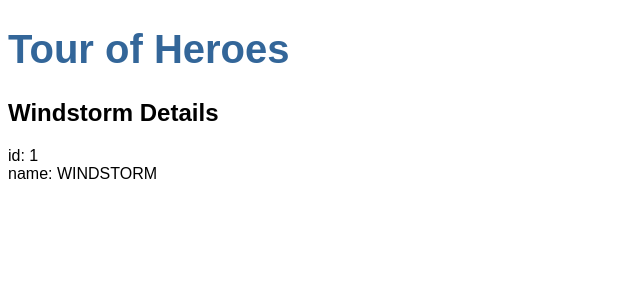
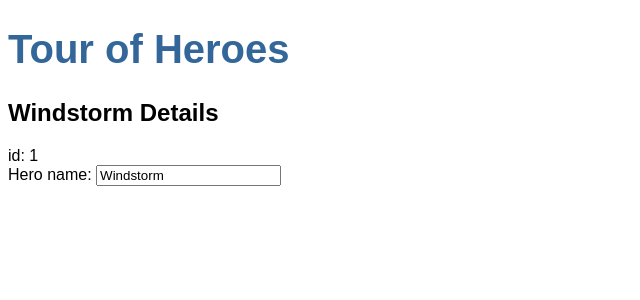
Before and after one commit to toshiaki-suzuki/angular-tour-of-heroes-not-stand-alone, an Angular app: page / in a window 1280 px wide. Shown: the top 300 px of the page, without its empty margins (0-640 px from the left). Built offline with nearby package versions, Linux system fonts and the light colour scheme.

Commit message:
bind hero name

```diff
--- a/src/app/app.module.ts
+++ b/src/app/app.module.ts
@@ -4,6 +4,7 @@
 import { AppRoutingModule } from './app-routing.module';
 import { AppComponent } from './app.component';
 import { HeroesComponent } from './heroes/heroes.component';
+import { FormsModule } from '@angular/forms'; // <-- NgModel lives here
 
 @NgModule({
   declarations: [
@@ -12,7 +13,8 @@
   ],
   imports: [
     BrowserModule,
-    AppRoutingModule
+    AppRoutingModule,
+    FormsModule
   ],
   providers: [],
   bootstrap: [AppComponent]
--- a/src/app/heroes/heroes.component.html
+++ b/src/app/heroes/heroes.component.html
@@ -1,3 +1,6 @@
 <h2>{{hero.name}} Details</h2>
 <div><span>id: </span>{{hero.id}}</div>
-<div><span>name: </span>{{hero.name | uppercase }}</div>
+<div>
+  <label for="name">Hero name: </label>
+  <input id="name" [(ngModel)]="hero.name" placeholder="name">
+</div>
```
